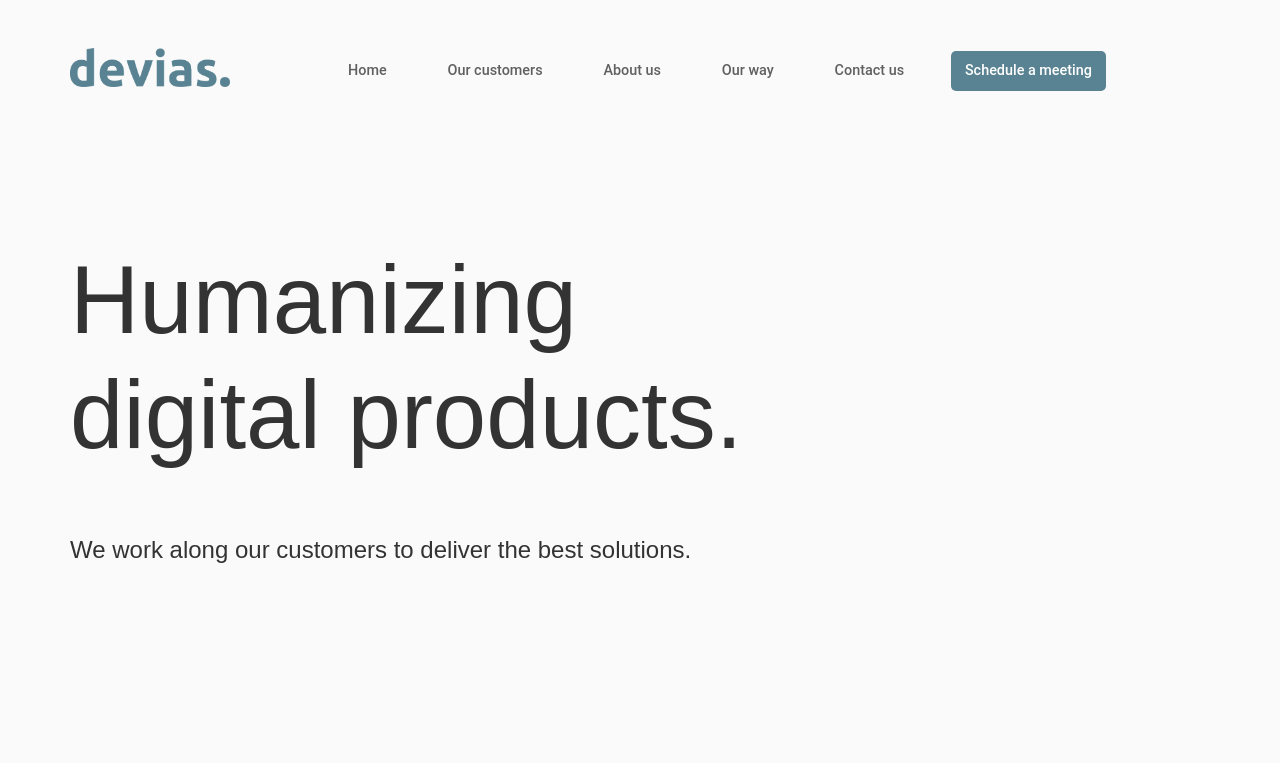
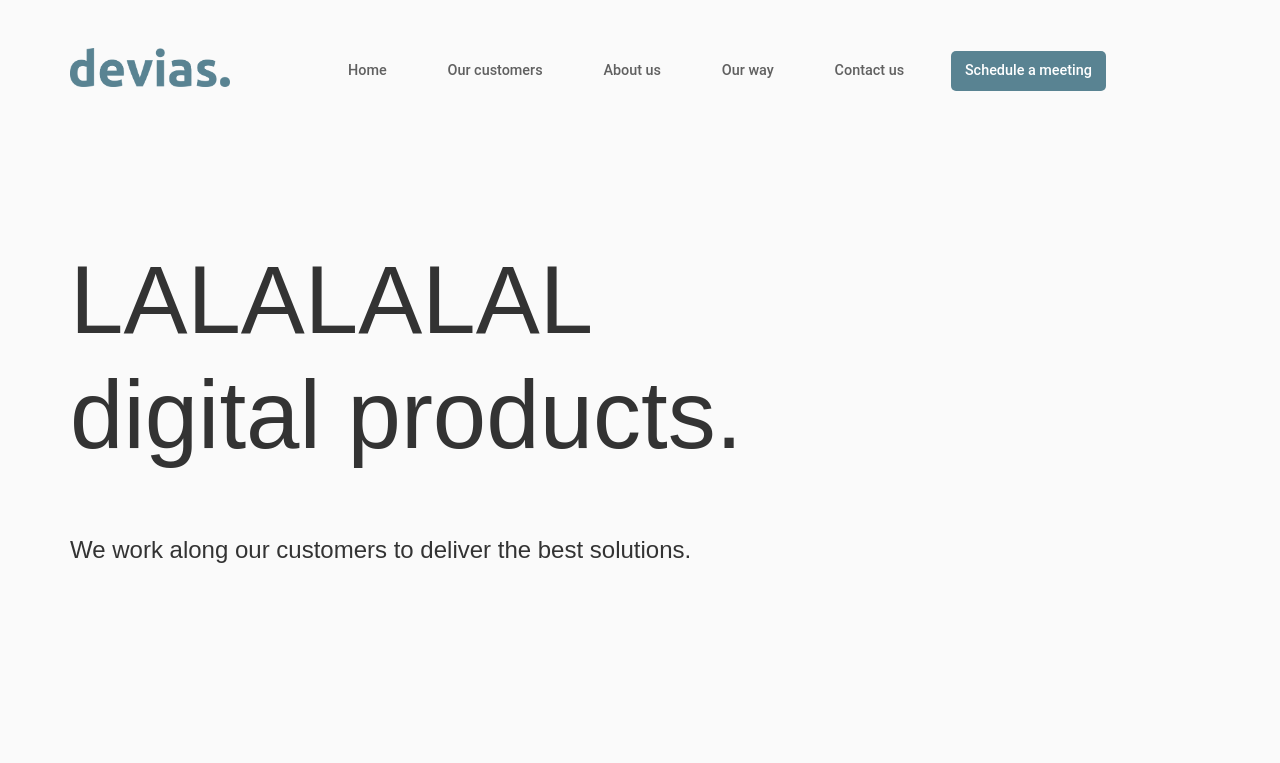
Before and after one commit to brunoosella/devias-web, a React (Vite) app in the folder devias-web/: page / in a window 1280 px wide. Shown: the top 763 px of the page. Built offline with nearby package versions, Linux system fonts and the light colour scheme.

Commit message:
test deploy on develop branch

```diff
--- a/devias-web/src/Screens/Home/Home.jsx
+++ b/devias-web/src/Screens/Home/Home.jsx
@@ -16,7 +16,7 @@ export default function Home() {
         <div className='container'>
           <div className='MainTitle'>
             <h1>
-              Humanizing
+              LALALALAL
               <br />
               digital products.
             </h1>
```
